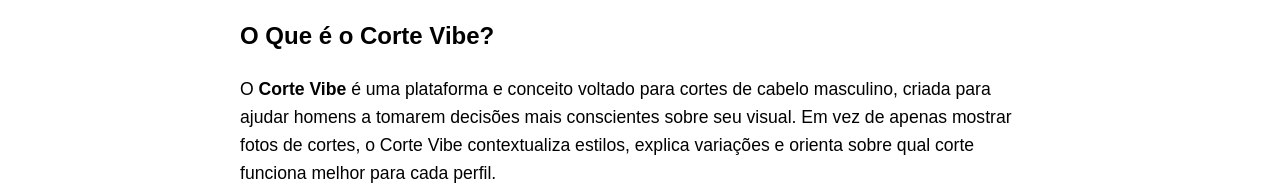
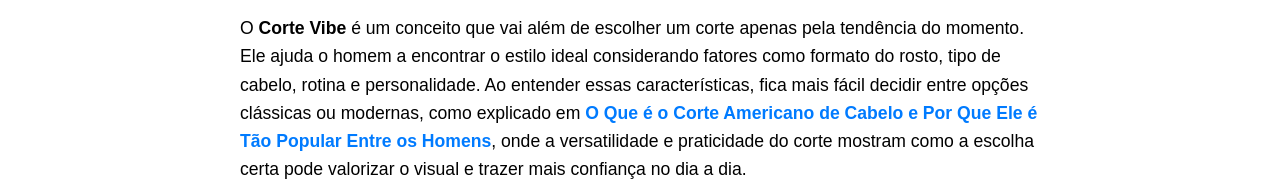
Before and after one commit to itsjonahsmith/cortevibe, a plain HTML site: page index.html in a window 1280 px wide. Shown: the part 695-885 px from the top of the page. Drawn offline with Linux system fonts and the light colour scheme.

Commit message:
Update index.html

```diff
--- a/index.html
+++ b/index.html
@@ -94,7 +94,7 @@
  <img src="https://i.postimg.cc/DZrTWTXb/2_1.jpg" alt="cortevibe.jpg" style="max-width: 100%; height: auto;">
 </div>
 
-
+<p>O <strong>Corte Vibe</strong> é um conceito que vai além de escolher um corte apenas pela tendência do momento. Ele ajuda o homem a encontrar o estilo ideal considerando fatores como formato do rosto, tipo de cabelo, rotina e personalidade. Ao entender essas características, fica mais fácil decidir entre opções clássicas ou modernas, como explicado em <a href="https://thecortevibe.s3.ca-central-1.amazonaws.com/index.html"><strong>O Que é o Corte Americano de Cabelo e Por Que Ele é Tão Popular Entre os Homens</strong></a>, onde a versatilidade e praticidade do corte mostram como a escolha certa pode valorizar o visual e trazer mais confiança no dia a dia.</p>
 <h2><strong>O Que é o Corte Vibe?</strong></h2>
 <p>O <strong>Corte Vibe</strong> é uma plataforma e conceito voltado para cortes de cabelo masculino, criada para ajudar homens a tomarem decisões mais conscientes sobre seu visual. Em vez de apenas mostrar fotos de cortes, o Corte Vibe contextualiza estilos, explica variações e orienta sobre qual corte funciona melhor para cada perfil.</p>
 <p>Diferente de catálogos genéricos, o Corte Vibe foca em:</p>
```
